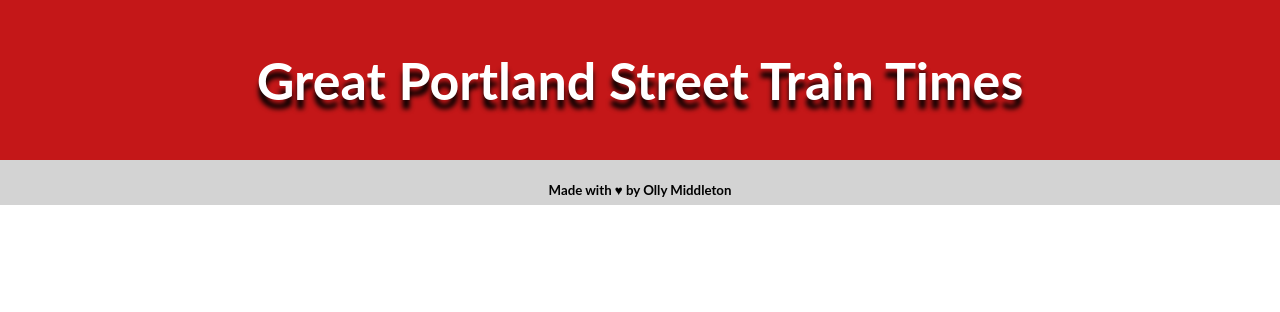
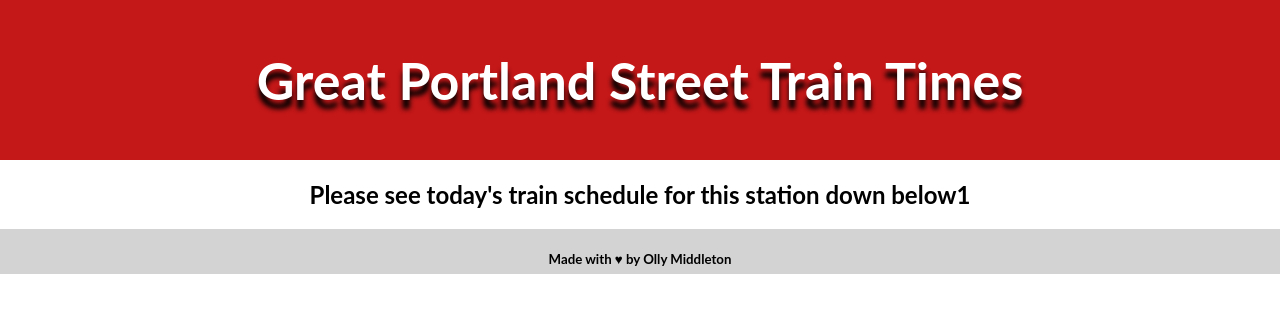
Before and after one commit to Ollymid/station-api, a React (Create React App) app: page / in a window 1280 px wide. Shown: the top 312 px of the page. Built offline with nearby package versions, Linux system fonts and the light colour scheme; the HTML template or start-up script is replaced by a standard one.

Commit message:
adds in train times component

```diff
--- a/src/App.css
+++ b/src/App.css
@@ -3,6 +3,18 @@
   animation: logo-spin infinite 20s linear;
   height: 40vmin;
   pointer-events: none;
+}
+
+/* structural css */
+.dispay-flex{
+  display: flex;
+}
+.flex-container__column {
+  flex-direction: column;
+}
+.flex-container__row {
+  flex-direction: row;
+  margin-bottom: 3rem;
 }
 
 .app-header {
--- a/src/App.js
+++ b/src/App.js
@@ -2,11 +2,13 @@ import React from 'react';
 import './App.css';
 import Header from './components/Header';
 import Footer from './components/Footer';
+import TrainTimes from './components/TrainTimes';
 
 function App() {
   return (
     <div>
       <Header />
+      <TrainTimes />
       <Footer />
     </div>
   );
--- /dev/null
+++ b/src/components/TrainTimes.js
@@ -0,0 +1,13 @@
+import React from "react";
+
+const TrainTimes = ()  => {
+
+
+  return (
+    <section className="dispay-flex flex-container__column">
+      <h2>Please see today's train schedule for this station down below1</h2>
+    </section>
+  )
+}
+
+export default TrainTimes
```
